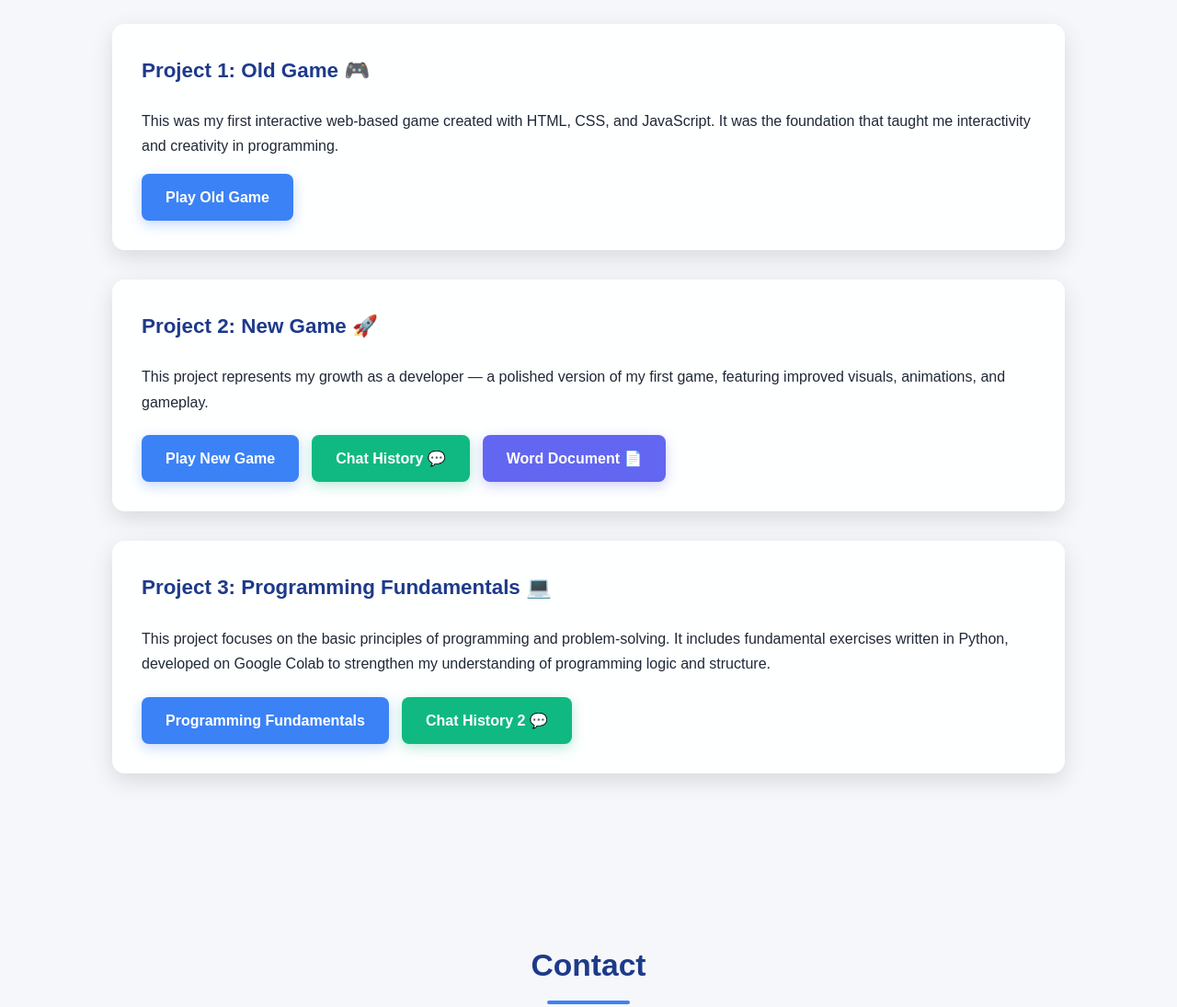
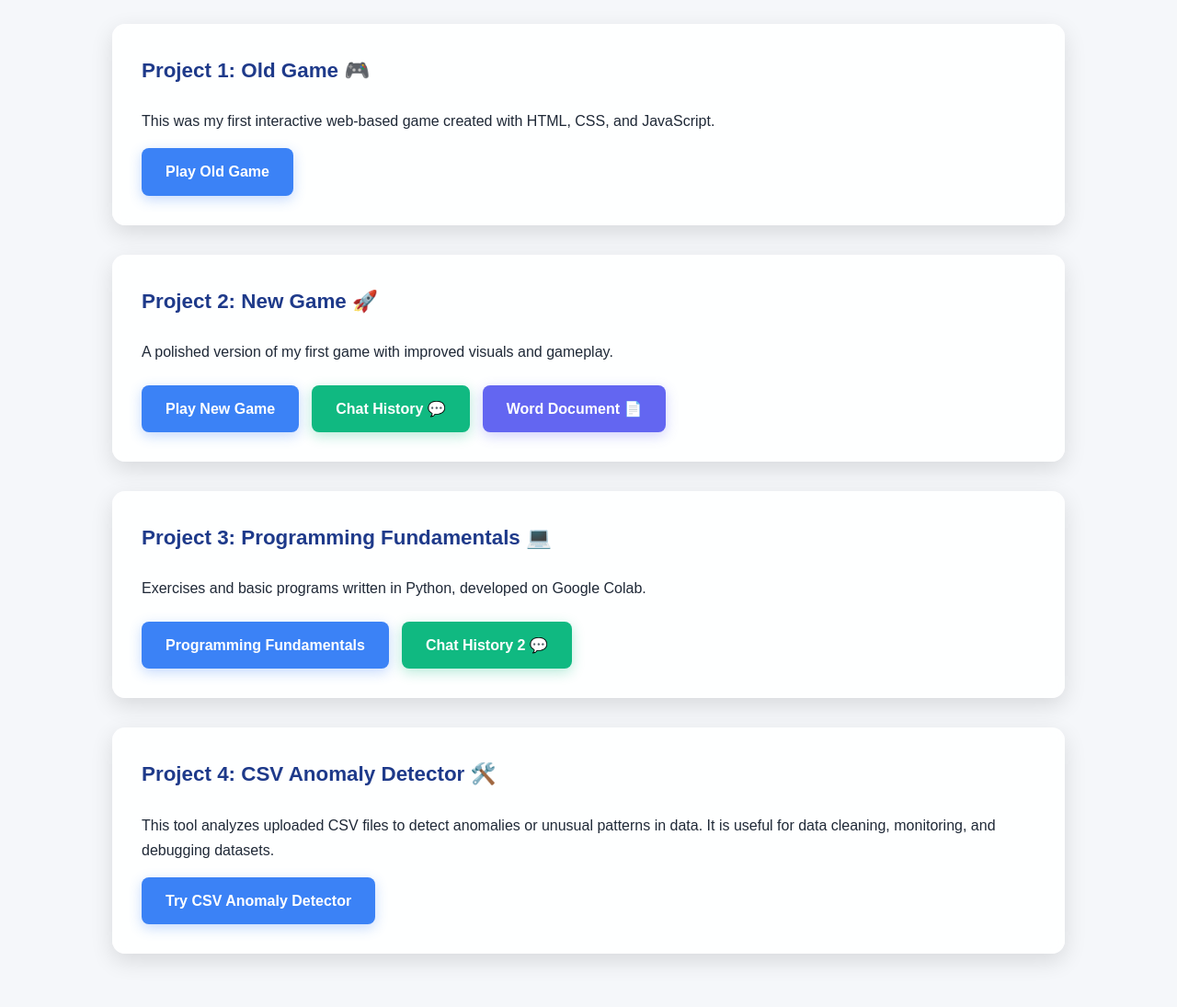
Before and after one commit to santospaudel69-cmd/santos_portfolio, a plain HTML site: page final.html in a window 1280 px wide. Shown: the part 1342-2437 px from the top of the page at 92% size. Drawn offline with Linux system fonts and the light colour scheme.

Commit message:
Update final.html

```diff
--- a/final.html
+++ b/final.html
@@ -171,6 +171,7 @@
       box-shadow: 0 6px 18px rgba(59,130,246,0.5);
     }
 
+    /* COLORS */
     .btn.green {
       background: var(--success);
       box-shadow: 0 4px 14px rgba(16,185,129,0.3);
@@ -267,14 +268,13 @@
 
     <div class="card">
       <h3>Project 1: Old Game 🎮</h3>
-      <p>This was my first interactive web-based game created with HTML, CSS, and JavaScript.
-      It was the foundation that taught me interactivity and creativity in programming.</p>
+      <p>This was my first interactive web-based game created with HTML, CSS, and JavaScript.</p>
       <a href="https://santospaudel69-cmd.github.io/santos_portfolio/game.html" target="_blank" class="btn">Play Old Game</a>
     </div>
 
     <div class="card">
       <h3>Project 2: New Game 🚀</h3>
-      <p>This project represents my growth as a developer — a polished version of my first game, featuring improved visuals, animations, and gameplay.</p>
+      <p>A polished version of my first game with improved visuals and gameplay.</p>
       <div class="btn-group">
         <a href="https://santospaudel69-cmd.github.io/santos_portfolio/update.html" target="_blank" class="btn">Play New Game</a>
         <a href="https://chatgpt.com/share/68d3e946-eeb0-8007-b8db-74b863680554" target="_blank" class="btn green">Chat History 💬</a>
@@ -284,13 +284,21 @@
 
     <div class="card">
       <h3>Project 3: Programming Fundamentals 💻</h3>
-      <p>This project focuses on the basic principles of programming and problem-solving.
-      It includes fundamental exercises written in Python, developed on Google Colab to strengthen my understanding of programming logic and structure.</p>
+      <p>Exercises and basic programs written in Python, developed on Google Colab.</p>
       <div class="btn-group">
         <a href="https://colab.research.google.com/drive/1-YvgNvsLzTBEUjNfr1ddUUfLNh2sKLP6" target="_blank" class="btn">Programming Fundamentals</a>
         <a href="https://chatgpt.com/share/69001568-02e4-8007-ab78-d026bb69f6c3" target="_blank" class="btn green">Chat History 2 💬</a>
       </div>
     </div>
+
+    <!-- === PROJECT 4 ADDED HERE === -->
+    <div class="card">
+      <h3>Project 4: CSV Anomaly Detector 🛠️</h3>
+      <p>This tool analyzes uploaded CSV files to detect anomalies or unusual patterns in data.
+      It is useful for data cleaning, monitoring, and debugging datasets.</p>
+      <a href="https://santospaudel69-cmd.github.io/santos_portfolio/tool.html" target="_blank" class="btn">Try CSV Anomaly Detector</a>
+    </div>
+
   </section>
 
   <!-- === CONTACT SECTION === -->
```
